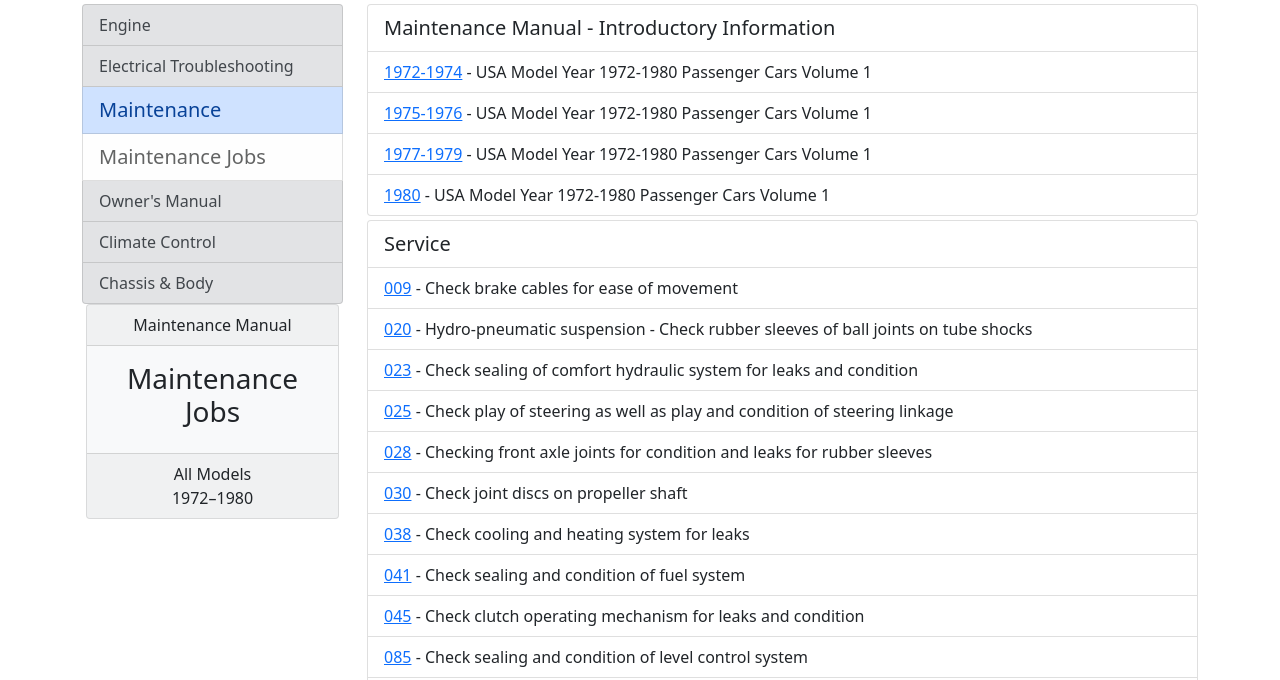
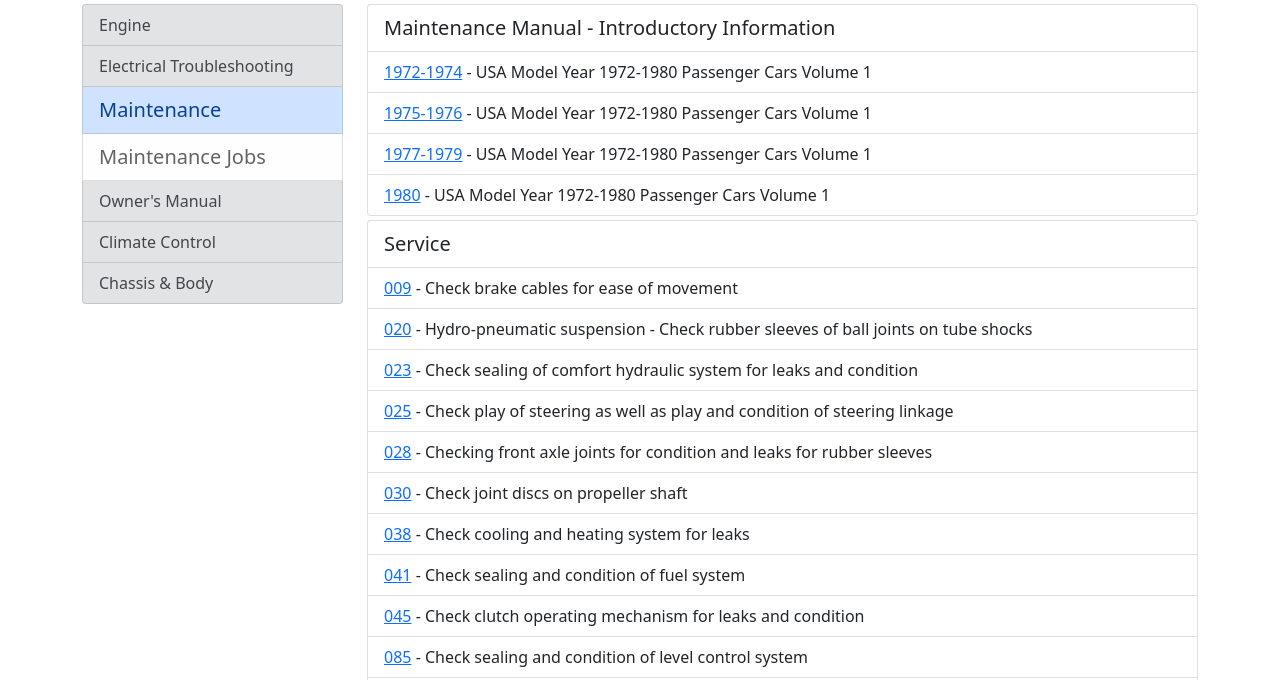
Before and after one commit to W116org/handbook, a Jekyll site: the page built from Maintenance/72-80.html, in a window 1280 px wide and 900 px high, cut to the strip 220-900 px from the top of the window. Built offline with Jekyll 4.4.1, drawn with Linux system fonts in a browser that asks for light colours; comment, search, counter and statistics services are not loaded.

Commit message:
Update 72-80.html

```diff
--- a/Maintenance/72-80.html
+++ b/Maintenance/72-80.html
@@ -16,13 +16,6 @@ lead: "1972-1980: 280S 280SE 300SD 450SE 450SEL"
       <a href="/OM/" class="list-group-item list-group-item-secondary list-group-item-action">Owner's Manual</a>
       <a href="/Climate/" class="list-group-item list-group-item-secondary list-group-item-action">Climate Control</a>
       <a href="/Chassis/" class="list-group-item list-group-item-secondary list-group-item-action">Chassis &amp; Body</a>
-    </div>
-    <div class="card text-center text-dark bg-light mb-3 mx-1">
-      <div class="card-header">Maintenance Manual</div>
-      <div class="card-body">
-          <h3 class="card-title">Maintenance Jobs</h3>
-      </div>
-      <div class="card-footer">All Models<br>1972&ndash;1980</div>
     </div>
   </div>
   <div class="col-xs-12 col-md-9">
```
